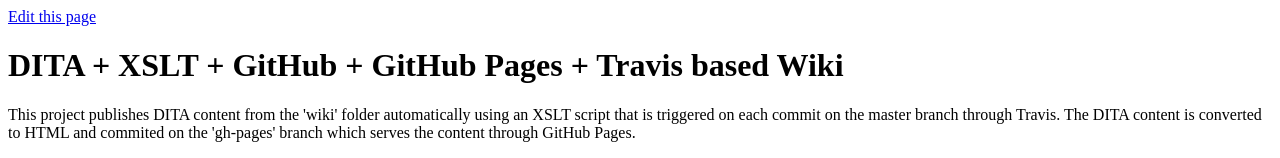
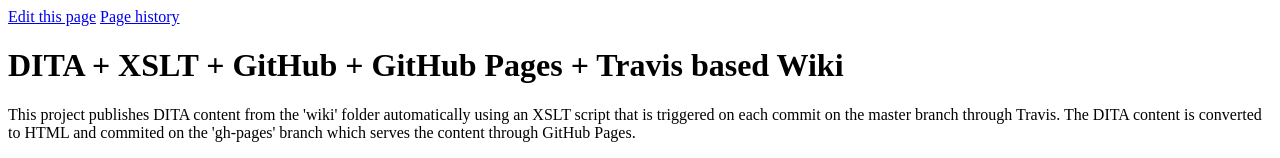
Before and after one commit to georgebina/ghd-wiki, a plain HTML site: page index.html in a window 1280 px wide. Shown: the top 158 px of the page. Drawn offline with Linux system fonts and the light colour scheme.

Commit message:
rebuild pages at 9b94159

```diff
--- a/index.html
+++ b/index.html
@@ -5,6 +5,7 @@
    <body>
       <div id="header">
          <a target="_blank" href="https://www.oxygenxml.com/webapp-demo-aws/app/oxygen.html?url=github%3A%2F%2FgetFileContent%2Fgeorgebina%2Fghd-wiki%2Fmaster%2Fwiki/index.dita">Edit this page</a>
+         <a target="_blank" href="https://github.com/georgebina/ghd-wiki/master/wiki/index.dita">Page history</a>
       </div>
       <div id="content">
          <div>
```
